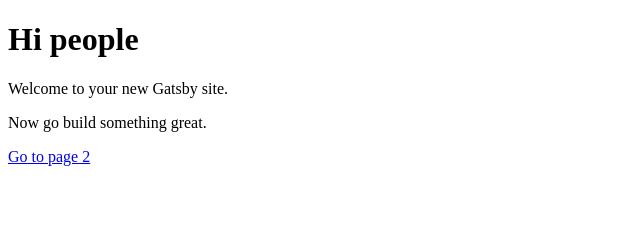
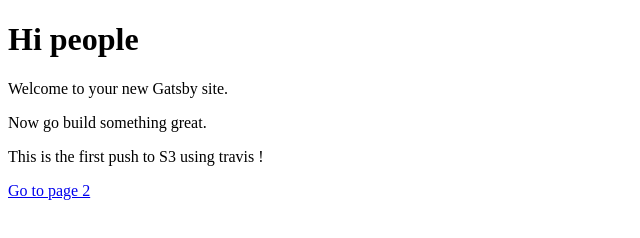
Before and after one commit to FaridSafi/gatsby-site-test, a Gatsby site: page / in a window 1280 px wide. Shown: the whole page, without its empty margins (0-640 px from the left). Built offline with nearby package versions, Linux system fonts and the light colour scheme; Gatsby itself is replaced by a stand-in of ours.

Commit message:
* new: add a line into the index.js

```diff
--- a/src/pages/index.js
+++ b/src/pages/index.js
@@ -6,6 +6,7 @@ const IndexPage = () => (
     <h1>Hi people</h1>
     <p>Welcome to your new Gatsby site.</p>
     <p>Now go build something great.</p>
+    <p>This is the first push to S3 using travis !</p>
     <Link to="/page-2/">Go to page 2</Link>
   </div>
 )
```
